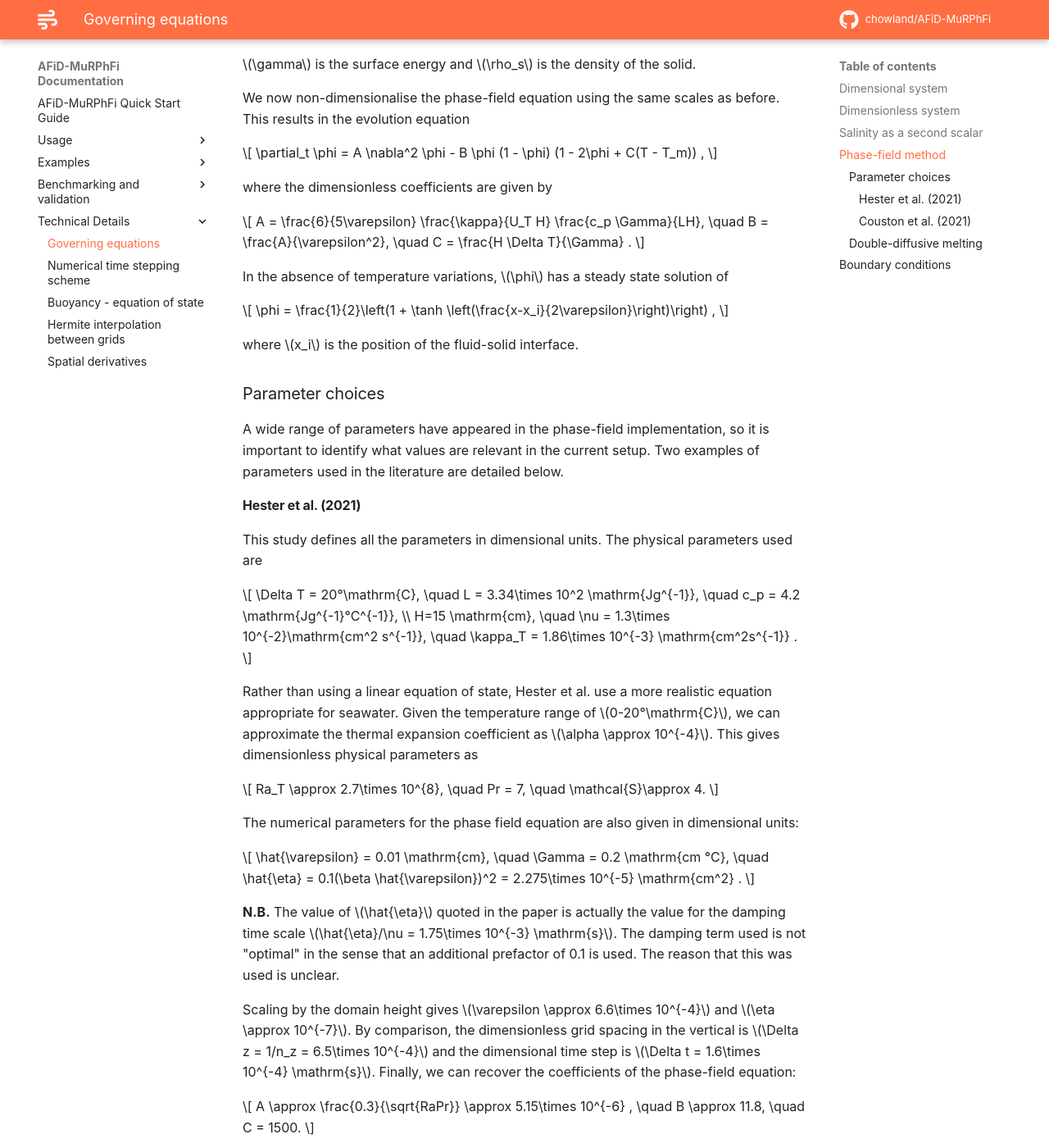
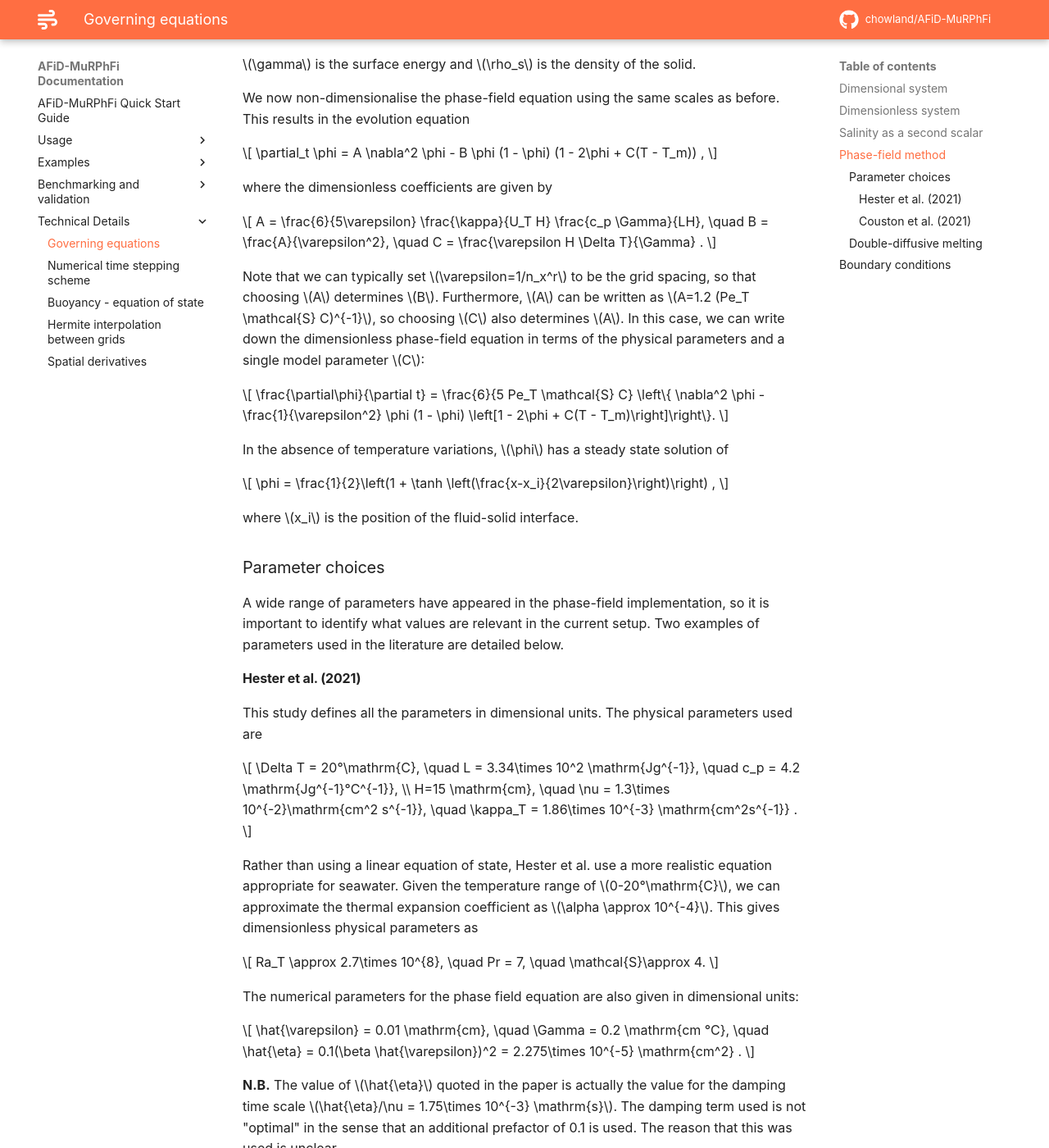
Before and after one commit to chowland/AFiD-MuRPhFi, an MkDocs documentation site: the page built from docs/equations.md, in a window 1280 px wide and 1400 px high, scrolled down 3978 px. Shown: the whole window at 82% size. Built offline with MkDocs 1.6.1 and Material for MkDocs 9.7.7, drawn with Linux system fonts in a browser that asks for light colours; nearby versions of some CDN libraries; comment, search, counter and statistics services are not loaded; some of the changed text lies outside the part shown.

Commit message:
correct the phase field parameters in the docs

```diff
--- a/docs/equations.md
+++ b/docs/equations.md
@@ -163,7 +163,15 @@
 where the dimensionless coefficients are given by
 
 $$
-A = \frac{6}{5\varepsilon} \frac{\kappa}{U_T H} \frac{c_p \Gamma}{LH}, \quad B = \frac{A}{\varepsilon^2}, \quad C = \frac{H \Delta T}{\Gamma} .
+A = \frac{6}{5\varepsilon} \frac{\kappa}{U_T H} \frac{c_p \Gamma}{LH}, \quad B = \frac{A}{\varepsilon^2}, \quad C = \frac{\varepsilon H \Delta T}{\Gamma} .
+$$
+
+Note that we can typically set $\varepsilon=1/n_x^r$ to be the grid spacing, so that choosing $A$ determines $B$.
+Furthermore, $A$ can be written as $A=1.2 (Pe_T \mathcal{S} C)^{-1}$, so choosing $C$ also determines $A$.
+In this case, we can write down the dimensionless phase-field equation in terms of the physical parameters and a single model parameter $C$:
+
+$$
+\frac{\partial\phi}{\partial t} = \frac{6}{5 Pe_T \mathcal{S} C} \left\{ \nabla^2 \phi - \frac{1}{\varepsilon^2} \phi (1 - \phi) \left[1 - 2\phi + C(T - T_m)\right]\right\}.
 $$
 
 In the absence of temperature variations, $\phi$ has a steady state solution of
@@ -210,7 +218,7 @@
 Finally, we can recover the coefficients of the phase-field equation:
 
 $$
-A \approx \frac{0.3}{\sqrt{RaPr}} \approx 5.15\times 10^{-6} , \quad B \approx 11.8, \quad C = 1500.
+A = \frac{1.2}{\mathcal{S} Pe_T C} \approx \frac{0.3}{Pe_T} , \quad B = \frac{A}{\varepsilon^2} \approx 11.8, \quad C = 1.
 $$
 
 #### Couston et al. (2021)
```
